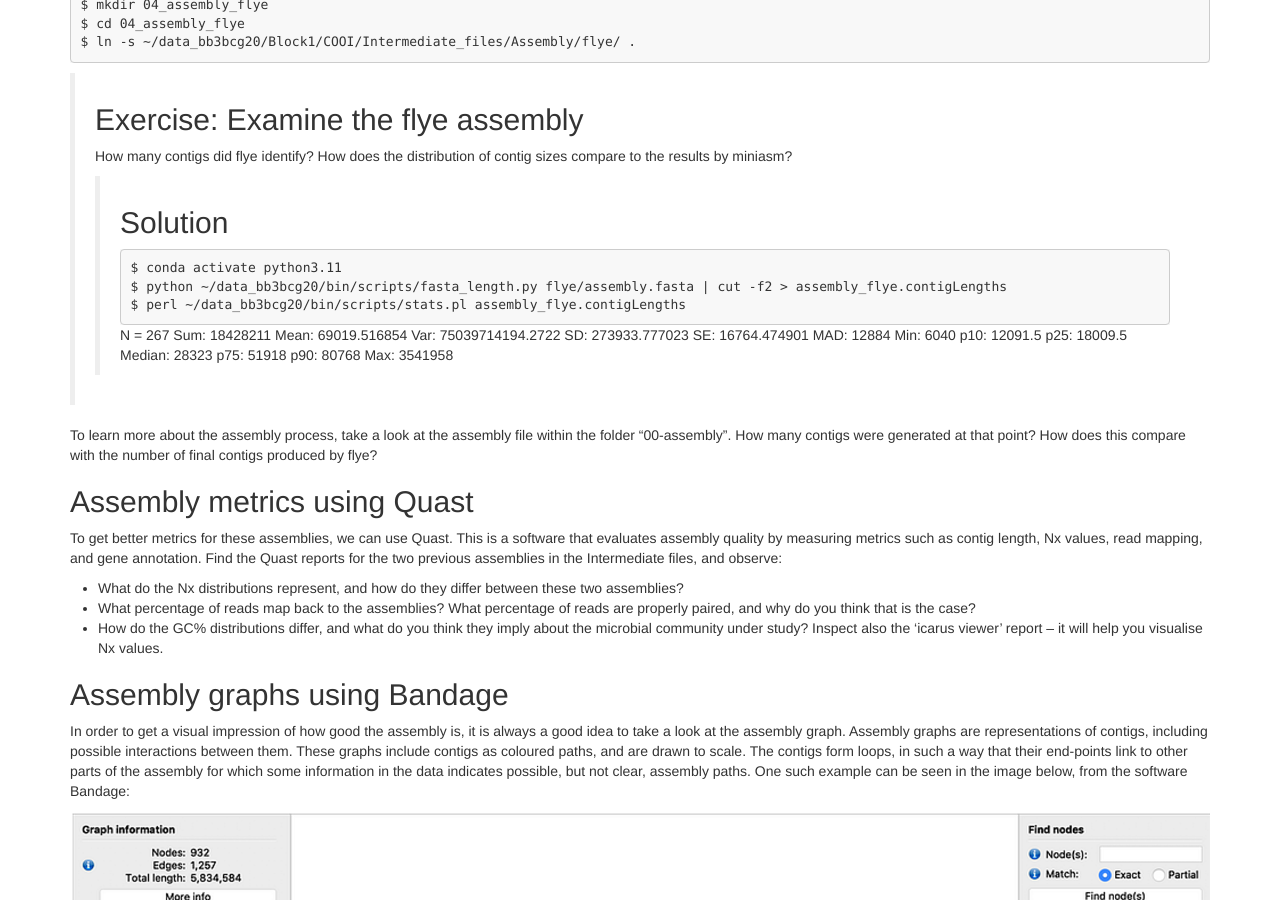
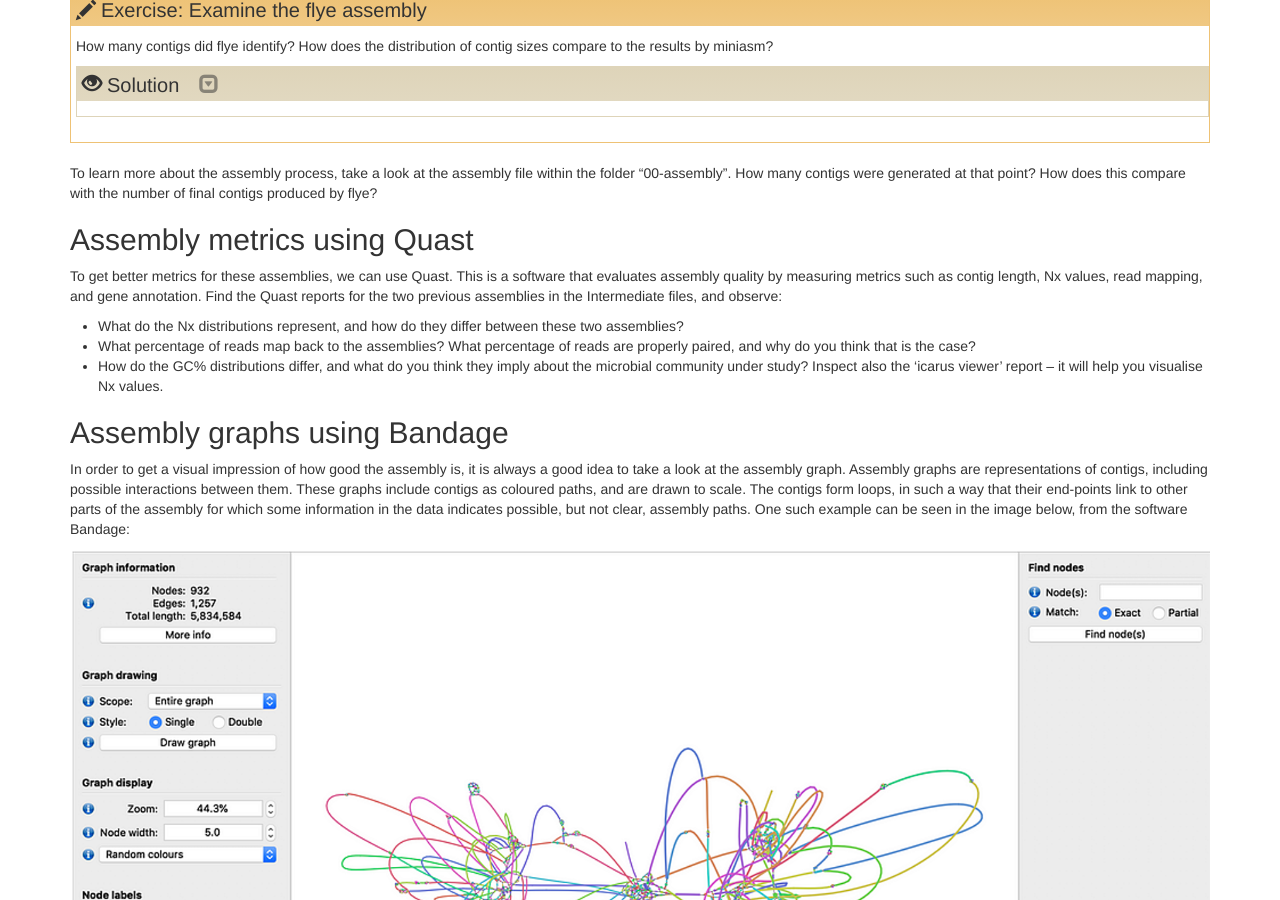
Before and after one commit to TeamMGE/GenomeBioinformaticsCourse, a Jekyll site: the page built from _episodes/13-COOI.md, in a window 1280 px wide and 900 px high, scrolled down 1482 px. Built offline with Jekyll 4.4.1, drawn with Linux system fonts in a browser that asks for light colours; some of the changed text lies outside the part shown.

Commit message:
Update 13-COOI.md

```diff
--- a/_episodes/13-COOI.md
+++ b/_episodes/13-COOI.md
@@ -40,7 +40,6 @@ Take a look at the resulting Fasta file.
 >> From ca. 13 kbp to ca. 3.6 Mbp
 > {: .solution}
 {: .challenge}
->
 
 To get more information about the effect of the polishing steps, let’s take a better look at the contig length distribution. Let's
 First, let's get access to the correct files:
@@ -89,7 +88,6 @@ $ ln -s ~/data_bb3bcg20/Block1/COOI/Intermediate_files/Assembly/miniasm/ .
 >> Max: 3611276
 > {: .solution}
 {: .challenge}
->
 
 
 ### flye
@@ -125,7 +123,8 @@ $ ln -s ~/data_bb3bcg20/Block1/COOI/Intermediate_files/Assembly/flye/ .
 >> p75: 51918
 >> p90: 80768
 >> Max: 3541958
->>
+> {: .solution}
+{: .challenge}
 
 To learn more about the assembly process, take a look at the assembly file within the folder “00-assembly”.
 How many contigs were generated at that point? How does this compare with the number of final contigs produced by flye?
```
Also changed, not shown: other parts of _episodes/13-COOI.md (+2 -2 lines).
